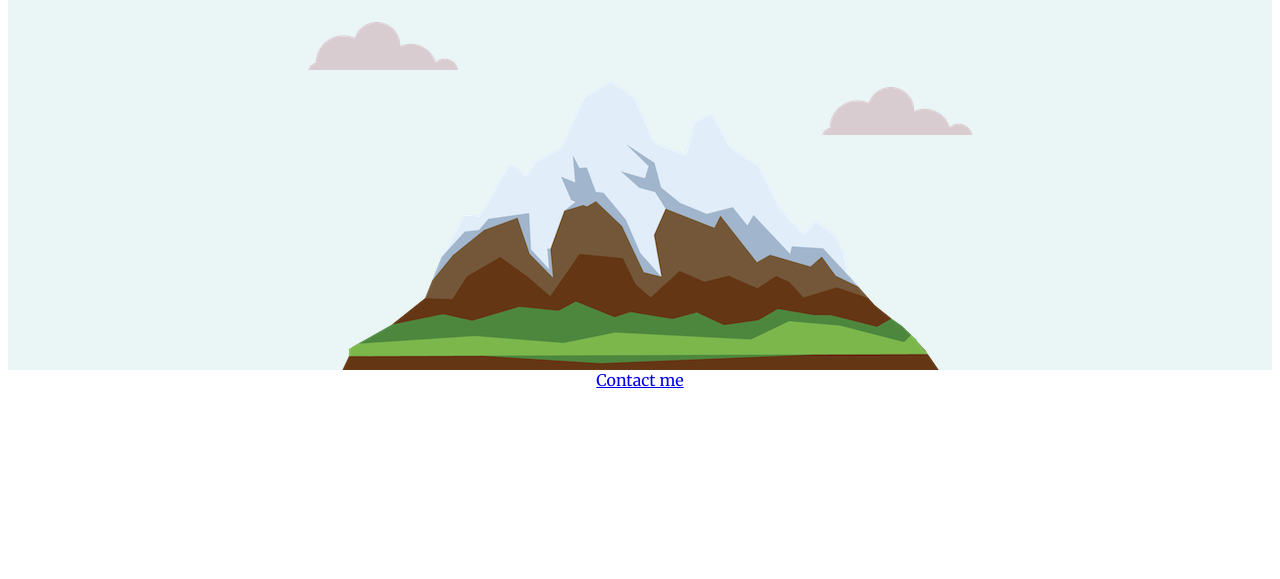
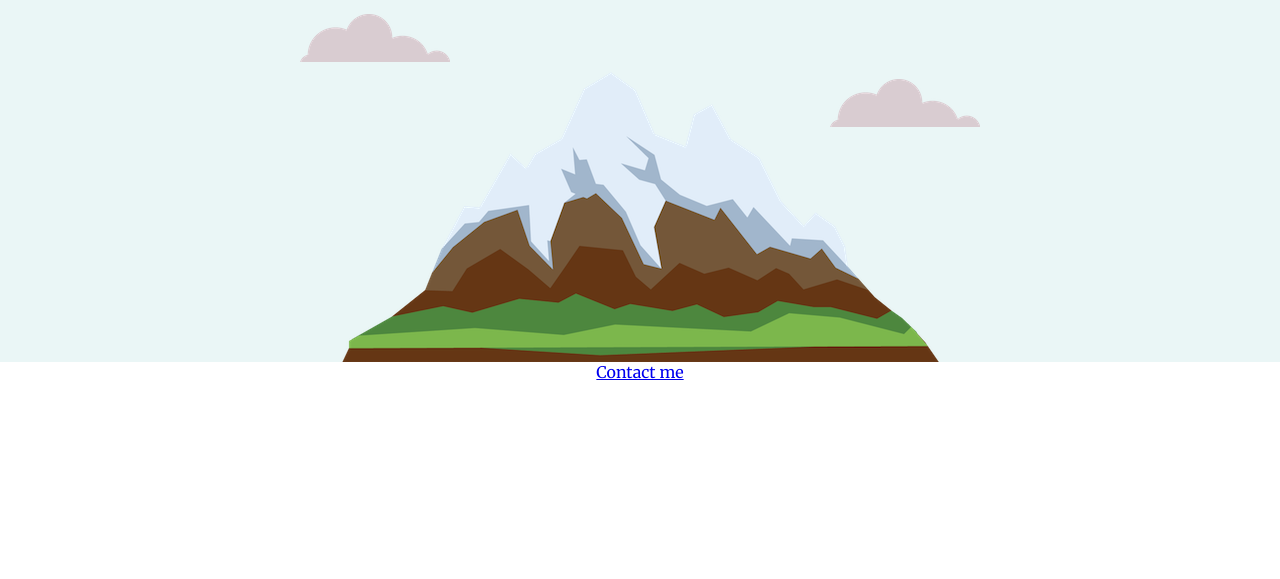
Before and after one commit to shahal2k17/Shahal, a plain HTML site: page index.html in a window 1280 px wide. Shown: the part 221-800 px from the top of the page. Drawn offline with Linux system fonts and the light colour scheme.

Commit message:
Update styles.css

```diff
--- a/css/styles.css
+++ b/css/styles.css
@@ -1,7 +1,8 @@
 body
 {
   font-family: 'Merriweather', serif;
-  text-align:center
+  text-align:center;
+  margin:0px;
 }
 
 h1
```
